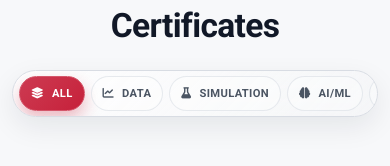
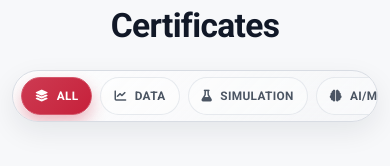
Before and after one commit to earnest-s/Earnest-Portfolio-New, a React (Vite) app: page / in a window 390 px wide. Shown: the part 8126-8292 px from the top of the page. Built offline with nearby package versions, Linux system fonts and the light colour scheme; some icons are missing; a web font is replaced by a local one.

Commit message:
Stable Version 1

```diff
--- a/src/styles/certificates.css
+++ b/src/styles/certificates.css
@@ -2,12 +2,12 @@
   display: flex;
   flex-wrap: wrap;
   justify-content: center;
-  gap: 6px;
-  margin-bottom: 20px;
+  gap: 8px;
+  margin-bottom: 24px;
   width: fit-content;
   max-width: 100%;
   margin-inline: auto;
-  padding: 7px 10px;
+  padding: 10px 14px;
   border: 1px solid var(--line);
   border-radius: 999px;
   background: linear-gradient(
@@ -28,8 +28,8 @@
   background: color-mix(in srgb, var(--surface) 35%, transparent);
   color: var(--text-soft);
   border-radius: 999px;
-  padding: 8px 14px;
-  font-size: 0.75rem;
+  padding: 10px 16px;
+  font-size: 0.82rem;
   text-transform: uppercase;
   letter-spacing: 0.03em;
   font-weight: 700;
@@ -222,10 +222,10 @@
     width: 100%;
     flex-wrap: nowrap;
     justify-content: flex-start;
-    gap: 6px;
+    gap: 8px;
     margin-bottom: 14px;
     overflow-x: auto;
-    padding: 5px 6px;
+    padding: 6px 8px;
     -webkit-overflow-scrolling: touch;
     scrollbar-width: none;
   }
@@ -236,8 +236,8 @@
 
   .cert-pill {
     flex: 0 0 auto;
-    padding: 7px 11px;
-    font-size: 0.7rem;
+    padding: 8px 13px;
+    font-size: 0.74rem;
   }
 
   .cert-filter-row .shatter-wrap {
@@ -312,7 +312,7 @@
 .cert-id-text {
   display: inline-flex;
   align-items: center;
-  gap: 6px;
+  gap: 8px;
 }
 
 .cert-provider i,
@@ -331,5 +331,5 @@
 .cert-id-text {
   display: flex;
   align-items: flex-start;
-  gap: 6px;
+  gap: 8px;
 }
```
